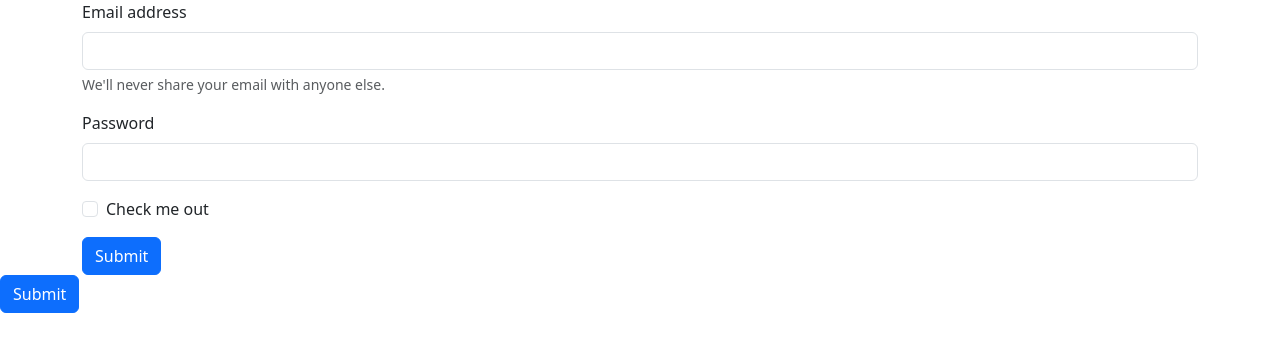
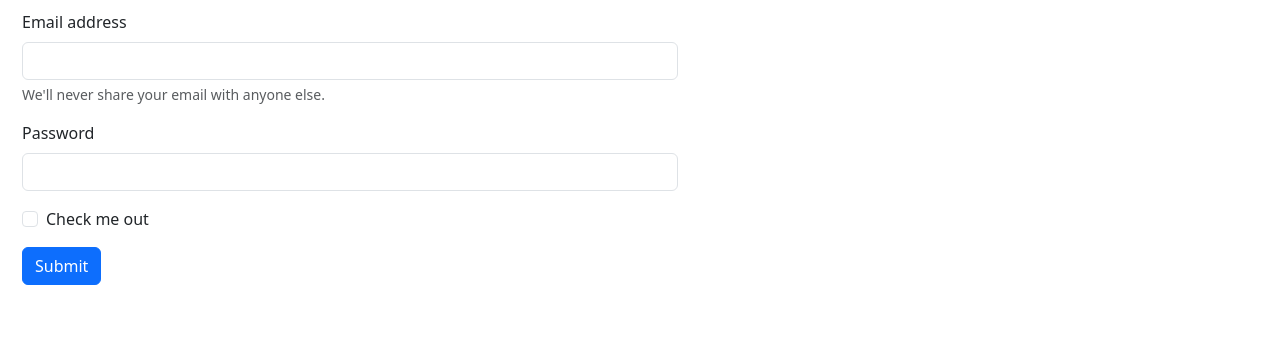
Before and after one commit to rasadli/AutoFormFiller, a browser extension: page hello.html in a window 1280 px wide. Drawn offline with Linux system fonts and the light colour scheme.

Commit message:
extension created

```diff
--- a/assets/js/app.js
+++ b/assets/js/app.js
@@ -1,4 +1,6 @@
 const personID = "1062193446&quot"
+
+console.log("This is a popup!")
 function test() {
     const url = "https://api.lix-it.com/v1/person?profile_link=https://linkedin.com/in/alfie-lambert";
     const lixApiKey = "7qWq0z7MfPLOfHQCI02ihqrPKg5rhAdL6L3ucm26OFCCgL0PN76EIVCr63cE"
--- a/pages/index.html
+++ b/hello.html
@@ -11,7 +11,13 @@
     <link rel="stylesheet" href="/assets/css/bootstrap.min.css">
     <!-- Add Font CSS -->
     <link rel="stylesheet" href="/assets/css/font.css">
-
+    <style>
+        html {
+            width: 700px;
+            height: 600px;
+            padding: 10px;
+        }
+    </style>
 </head>
 
 <body>
@@ -34,7 +40,7 @@
             <button type="submit" class="btn btn-primary">Submit</button>
         </form>
     </div>
-    <button class="btn btn-primary" onclick="test()">Submit</button>
+    <!-- <button class="btn btn-primary" onclick="test()">Submit</button> -->
 
     <!-- Add jQuery -->
     <script src="/assets/js/jquery-3.7.1.min.js"></script>
```
Also changed, not shown: hello_extensions.png (added), manifest.json (added).
